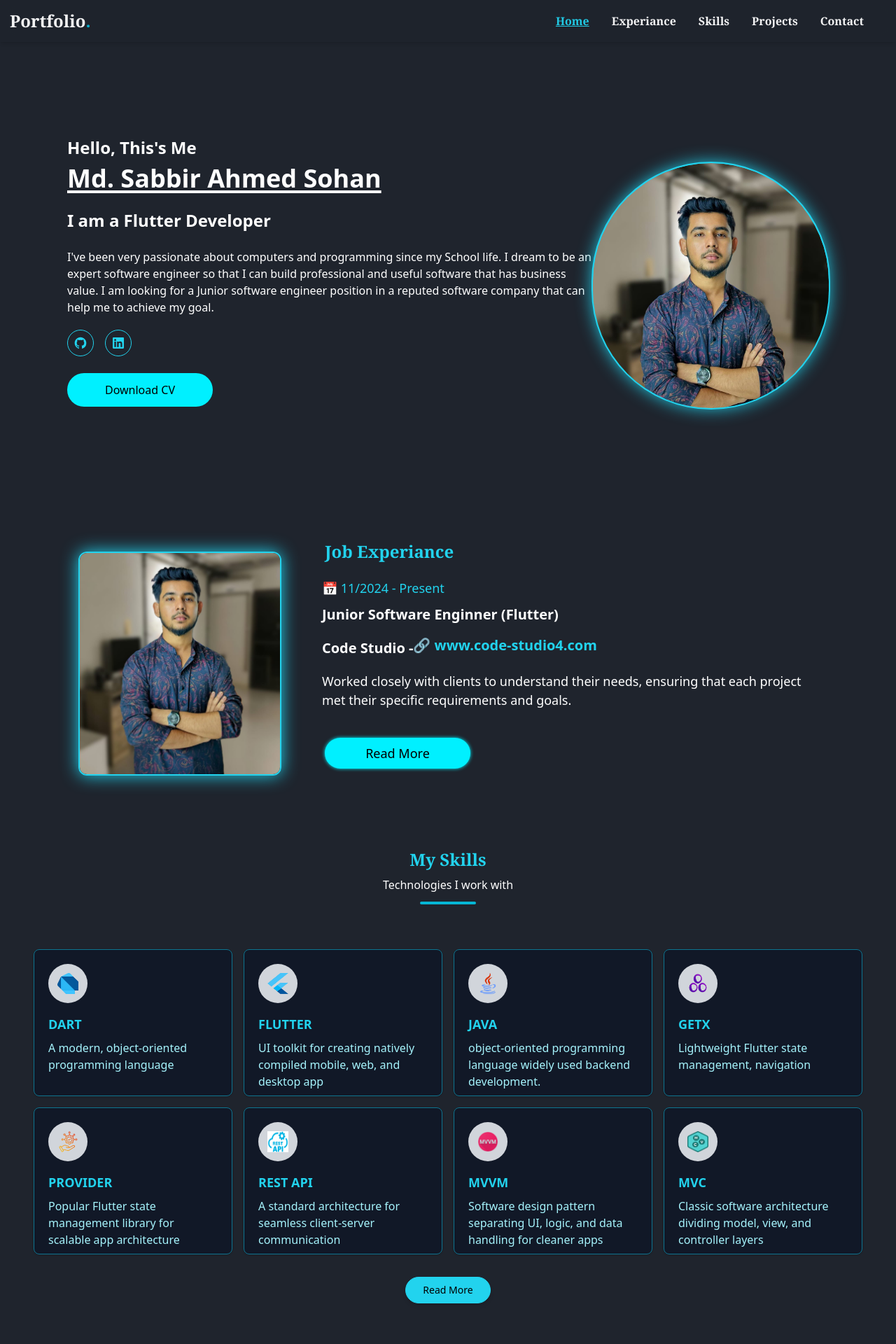
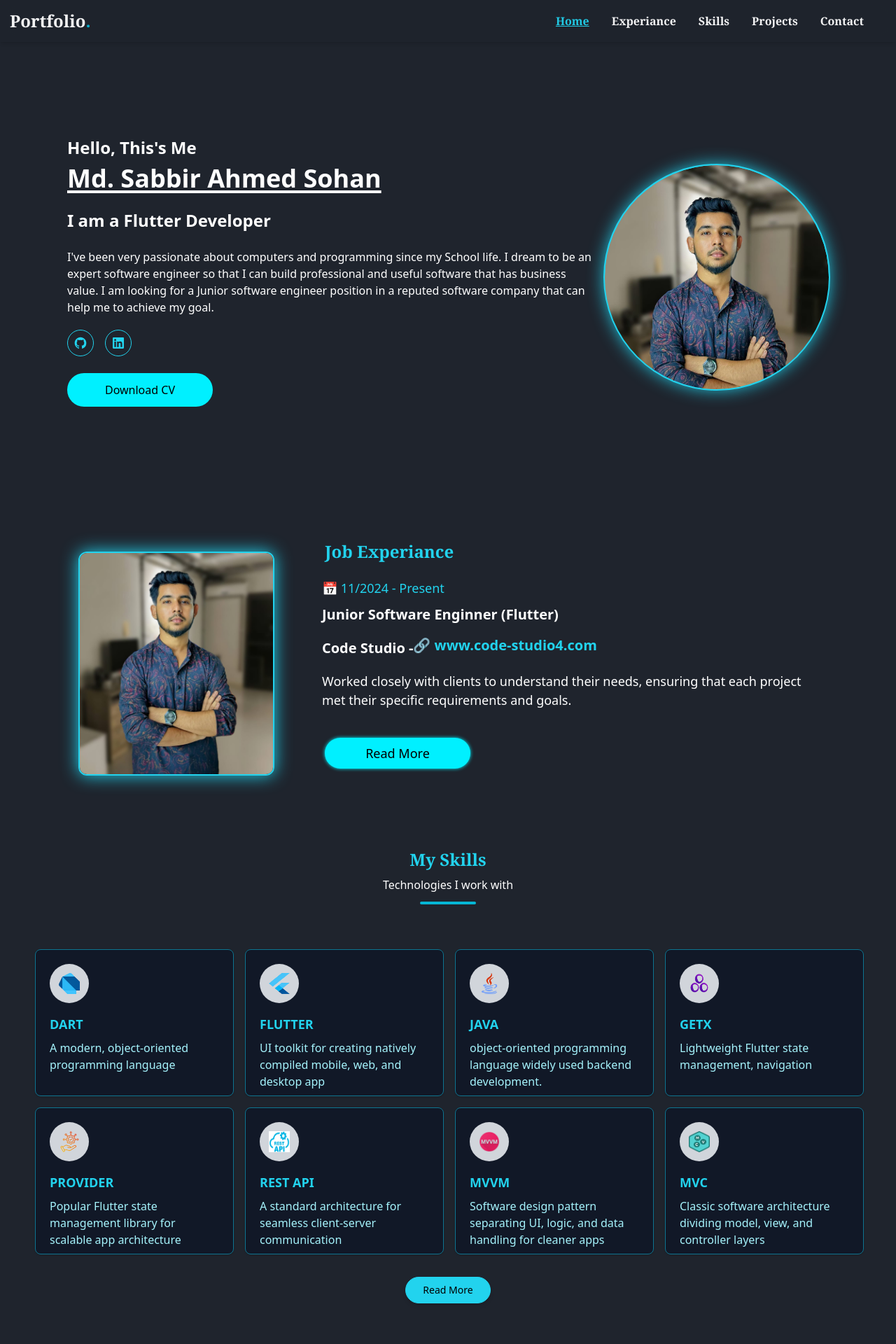
Before and after one commit to arsuhan/Cl---portfolio, a Vue app: page / in a window 1280 px wide. Shown: the top 1920 px of the page at 70% size. Built offline with nearby package versions, Linux system fonts and the light colour scheme.

Commit message:
new update

```diff
--- a/src/views/Experiance.vue
+++ b/src/views/Experiance.vue
@@ -8,13 +8,13 @@ const showMore = ref(false);
 <template>
 
     <section id="experiance" class="lg:py-24 -my-1">
-  <div class="containe xs:mx-0 lg:mx-12 px-5 md:px-12 lg:px-16 flex flex-col lg:flex-row items-center lg:items-start lg:-mt-14">
+  <div class="containe xs:-mx-1 lg:mx-12 px-5 md:px-12 lg:px-16 flex flex-col lg:flex-row items-center lg:items-start lg:-mt-14">
 
-    <div class="lg:w-1/2 flex justify-center lg:justify-start xs:mt-12 md:-mt-20 mx-auto lg:-mt-4 duration-500 transition hover:scale-[1.03]">
+    <div class="lg:w-1/2 flex justify-center lg:justify-start xs:mt-12 md:-mt-20 mx-auto duration-500 transition hover:scale-[1.03]">
       <img
         src="/images/sohan.png"
         alt="About Image"
-        class="xs:w-[220px] xs:h-[240px] sm:w-[280px] sm:h-[260px] md:w-[280px] md:h-[280px] lg:w-[290px] lg:h-[320px] lg:-mt-12 rounded-xl border-2 border-cyan-400 object-cover shadow-[0_0_25px_rgba(0,0.2)] shadow-cyan-400 duration-500 transition"
+        class="xs:w-[230px] xs:h-[240px] sm:w-[280px] sm:h-[260px] md:w-[280px] md:h-[280px] lg:w-[280px] lg:h-[320px] lg:mt-4 rounded-xl border-2 border-cyan-400 object-cover shadow-[0_0_25px_rgba(0,0.2)] shadow-cyan-400 duration-500 transition"
       />
     </div>
 
--- a/src/views/Hero.vue
+++ b/src/views/Hero.vue
@@ -47,7 +47,7 @@
             <a
               href="https://github.com/MrSohan10"
               target="_blank"
-              class="text-cyan-400 border-cyan-400 hover:shadow-cyan-400 hover:text-cyan-400 border duration-500 hover:-translate-y-1.5 lg:p-2 md:p-1.5 p-1.5 rounded-full transition hover:shadow-[0_0_15px_rgba(0,0,0,0.4)]"
+              class="text-cyan-400 border-cyan-400 hover:shadow-cyan-400 hover:text-cyan-400 border duration-500 hover:-translate-y-1.5 lg:p-2 md:p-2 p-2 rounded-full transition hover:shadow-[0_0_15px_rgba(0,0,0,0.4)]"
             >
               <svg
                 class="w-5 h-5"
@@ -108,17 +108,12 @@
         </div>
 
         <!-- Right Image -->
-        <div
-          class="hidden lg:flex justify-center lg:justify-end w-full duration-500 transition hover:scale-[1.03] h-[350px]"
+
+        <div class="hidden lg:flex justify-center lg:justify-end w-full duration-500 transition hover:scale-[1.03] h-[320px] -mt-6">
+      <div
+         class="overflow-hidden rounded-full relative z-10 w-full max-w-[320px] bg-cyan-400 ring-2 dark:ring-cyan-400 ring-cyan-400 shadow-[0_0_25px_rgba(0,0,0,0.4)] shadow-cyan-400"
         >
-
-      <div
-         class="overflow-hidden rounded-full relative z-10 w-full max-w-[350px] bg-cyan-400 ring-2 dark:ring-cyan-400 ring-cyan-400 shadow-[0_0_25px_rgba(0,0,0,0.4)] shadow-cyan-400"
-        >
-        <img
-          src="/public/images/sohan.png"
-          alt="Img"
-          class="w-full object-cover rounded-full "
+        <img src="/public/images/sohan.png" alt="Img" class="w-full object-cover rounded-full"
         />
       </div>
         </div>
--- a/src/views/Project.vue
+++ b/src/views/Project.vue
@@ -55,7 +55,7 @@ function openAppstore(project) {
 
     <div class="flex lg:mt-0.5 md:-mt-4">
       <section
-        class="grid grid-cols-1 md:grid-cols-2 mx-1 md:mx-auto lg:items-center lg:justify-center lg:flex md:gap-4 lg:gap-6 xs:p-2 md:p-10"
+        class="grid grid-cols-1 md:grid-cols-2 xs:mx-3 md:mx-auto lg:items-center lg:justify-center lg:flex md:gap-4 lg:gap-6 xs:p- md:p-10"
       >
         <div
           v-for="state in states"
--- a/src/views/Skills.vue
+++ b/src/views/Skills.vue
@@ -139,7 +139,7 @@ const states = reactive([
       <div class="w-20 lg:h-1 xs:h-0.5 bg-cyan-500 mx-auto mt-3 rounded"></div>
     </section>
 
-    <section class="w-full xs:mt-8 lg:mt-16 px-3 md:px-12 grid lg:gap-4 md:gap-4 xs:gap-2 xs:grid-cols-2 md:grid-cols-2 lg:grid-cols-4">
+    <section class="xs:mx-0.5 w-full xs:mt-8 lg:mt-16 px-3 md:px-12 grid lg:gap-4 md:gap-4 xs:gap-2 xs:grid-cols-2 md:grid-cols-2 lg:grid-cols-4">
       <div
         v-for="(state, index) in states"
         :key="index"
```
